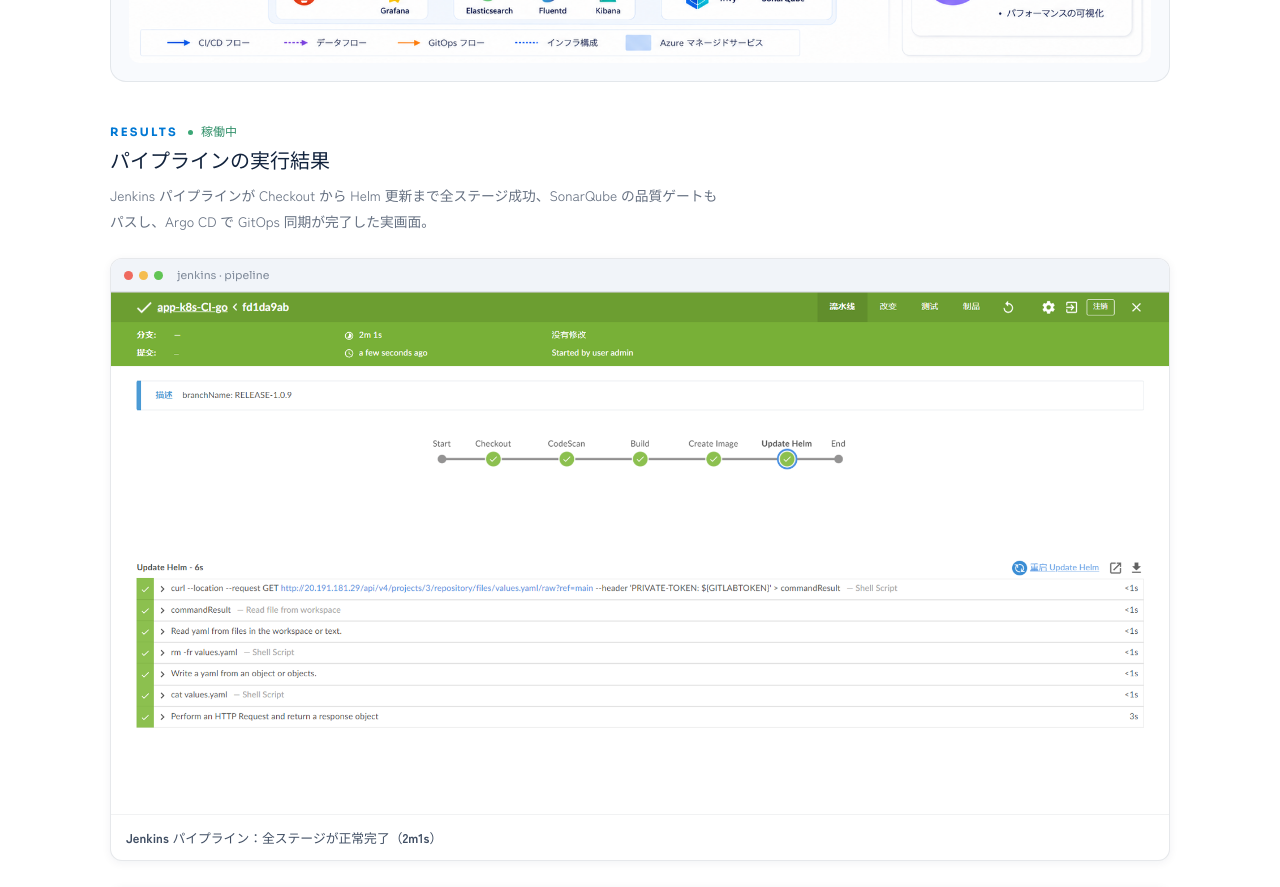
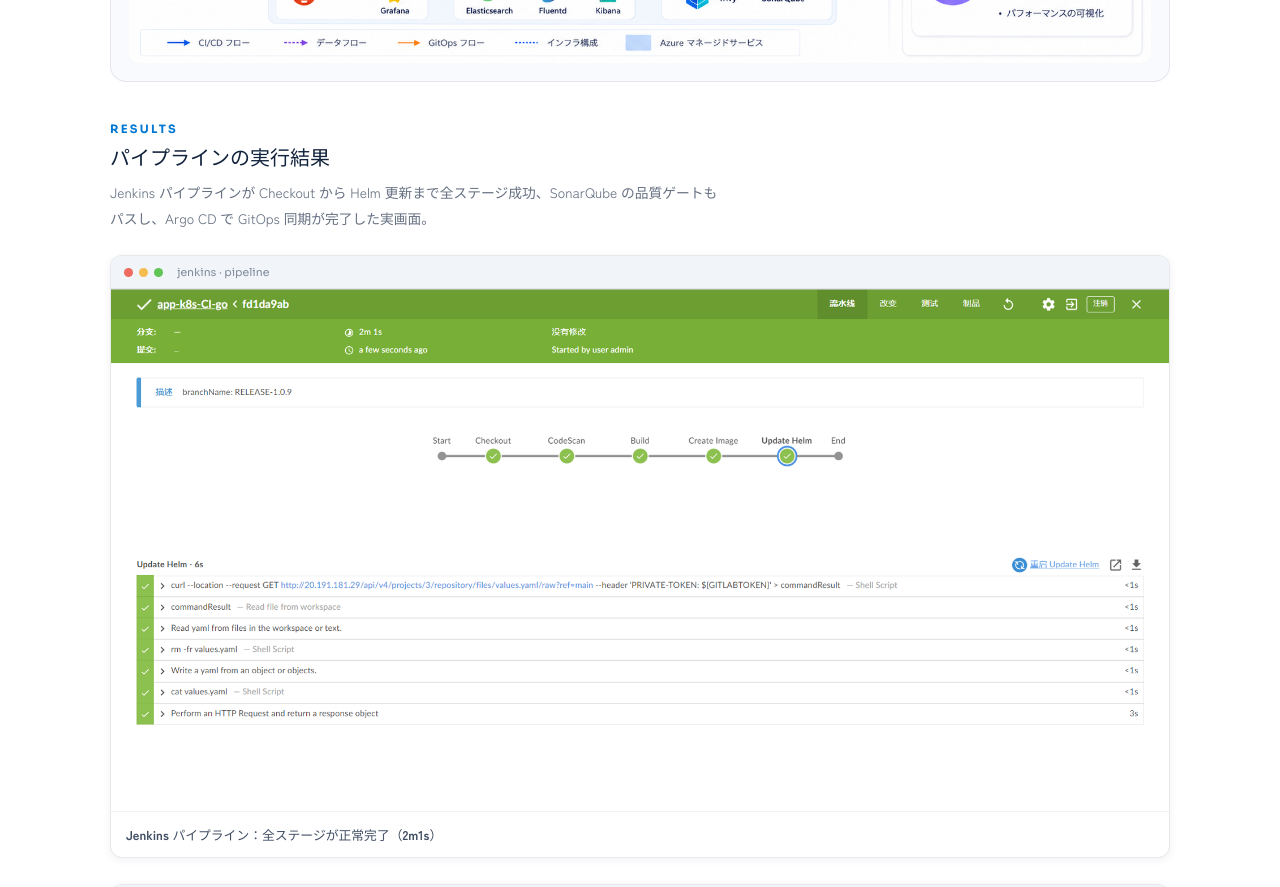
Before and after one commit to ouha2020/portfolio, a React (Vite) app: page / in a window 1280 px wide. Shown: the part 2380-3267 px from the top of the page. Built offline with nearby package versions, Linux system fonts and the light colour scheme.

Commit message:
remove running status badge

```diff
--- a/src/App.tsx
+++ b/src/App.tsx
@@ -42,7 +42,6 @@
   archTab3: string;
   archIntro: string;
   archIntro2: string;
-  resultsRunning: string;
   resultsTitle: string;
   resultsIntro: string;
   resultShotLabels: string[];
@@ -91,7 +90,6 @@
       "専門領域 01「Kubernetes エンドツーエンド CI/CD」の全体構成図。Jira の課題起票から CI/CD パイプライン、AKS でのデプロイ、監視・GitOps まで。",
     archIntro2:
       "専門領域 02「Azure AKS + Dify PoC 基盤」の構成図。ingress-nginx から Dify の各コンポーネント、Redis・Weaviate、Azure マネージドサービスと Key Vault CSI による Secret 同期まで。",
-    resultsRunning: "稼働中",
     resultsTitle: "実際の稼働環境",
     resultsIntro:
       "Azure AKS 上に Dify をデプロイし、LLM ワークフローを構築・稼働させた PoC 環境の実画面。",
@@ -223,7 +221,6 @@
       "专业领域 01「基于 Kubernetes 的端到端 CI/CD」的整体架构图。从 Jira 需求创建到 CI/CD 流水线、AKS 部署、监控与 GitOps 全流程。",
     archIntro2:
       "专业领域 02「Azure AKS + Dify PoC 平台」的架构图。从 ingress-nginx 到 Dify 各组件、Redis 与 Weaviate、Azure 托管服务，以及 Key Vault CSI 驱动的 Secret 同步。",
-    resultsRunning: "运行中",
     resultsTitle: "实际运行环境",
     resultsIntro: "在 Azure AKS 上部署 Dify、构建并运行 LLM 工作流的 PoC 环境实际界面。",
     resultShotLabels: ["AKS 工作负载：Dify 各组件均正常运行", "Dify 工作台：应用创建与对话流", "LLM 工作流的编排编辑"],
@@ -783,7 +780,6 @@
                 <div className="results-header">
                   <div>
                     <span>RESULTS</span>
-                    <i>{t.resultsRunning}</i>
                   </div>
                   <h3>{resultsTitle}</h3>
                   <p>{resultsIntro}</p>
--- a/src/styles.css
+++ b/src/styles.css
@@ -519,25 +519,6 @@
   font-size: 0.72rem;
   font-weight: 700;
   letter-spacing: 0.2em;
-}
-
-.results-header i {
-  position: relative;
-  color: #2f8f68;
-  font-size: 0.75rem;
-  font-style: normal;
-  font-weight: 700;
-}
-
-.results-header i::before {
-  display: inline-block;
-  width: 5px;
-  height: 5px;
-  margin-right: 8px;
-  border-radius: 999px;
-  background: #3ba776;
-  content: "";
-  vertical-align: middle;
 }
 
 .results-header h3 {
```
